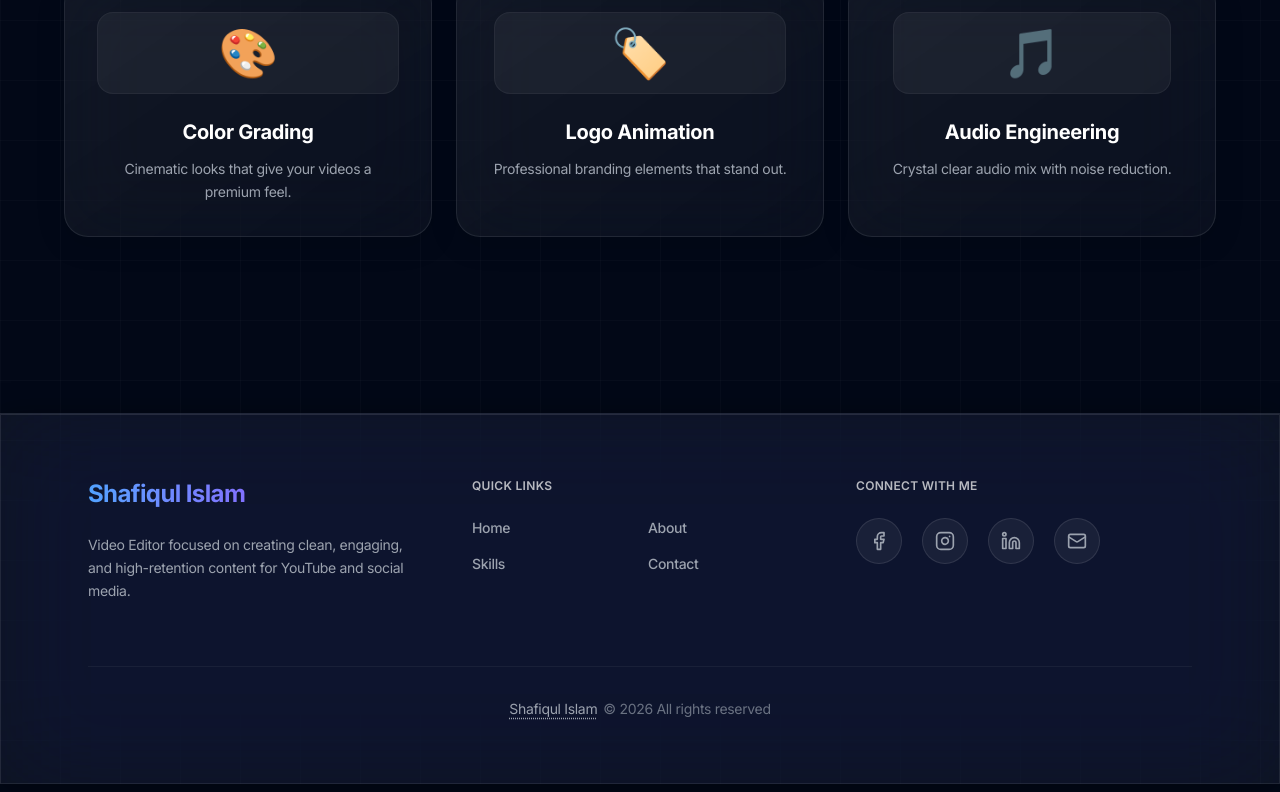
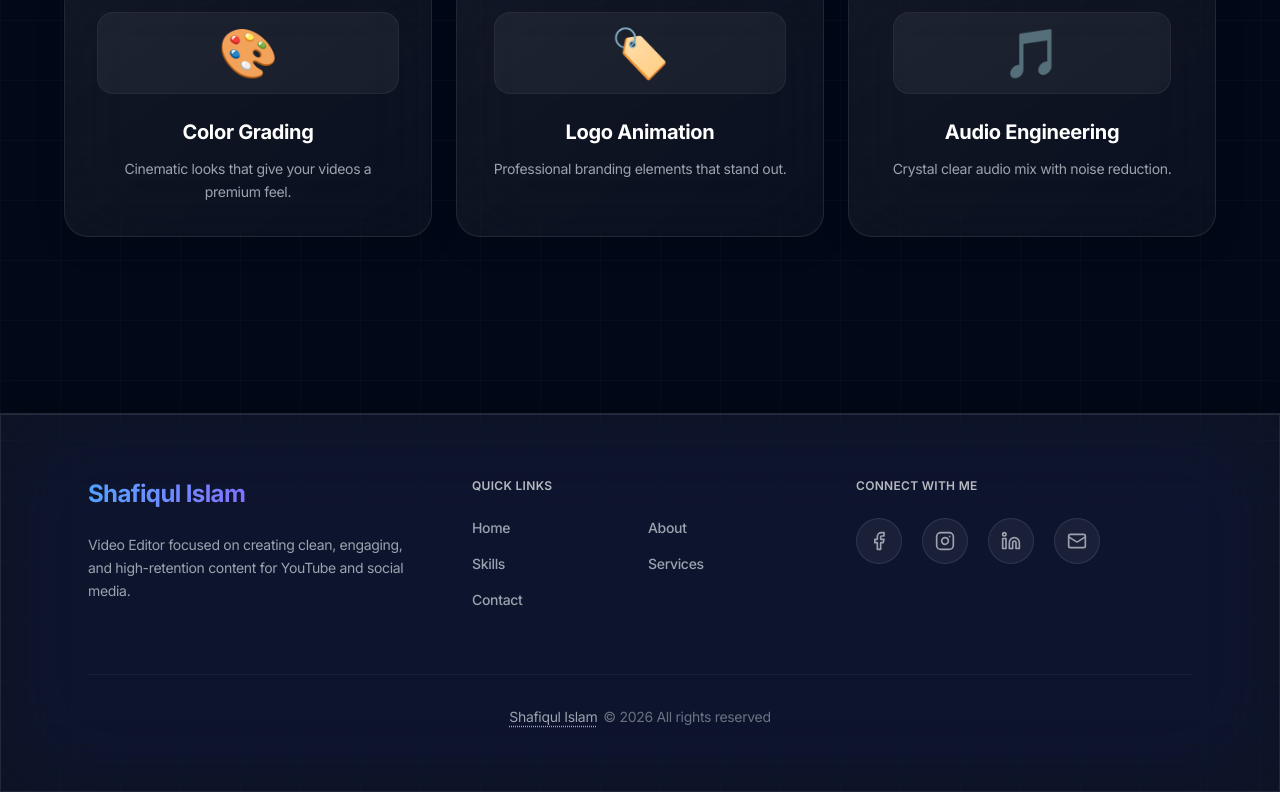
Before and after one commit to shaonshafiqul/shafiqulislam, a Next.js app: page / in a window 1280 px wide. Shown: the part 2500-3292 px from the top of the page. Built offline with nearby package versions, Linux system fonts and the light colour scheme.

Commit message:
footer service link add

```diff
--- a/src/components/footer.tsx
+++ b/src/components/footer.tsx
@@ -78,6 +78,12 @@ export default function Footer() {
                 Skills
               </Link>
               <Link
+                href="/services"
+                className="text-gray-400 hover:text-blue-400 transition-colors"
+              >
+                Services
+              </Link>
+              <Link
                 href="/contact"
                 className="text-gray-400 hover:text-blue-400 transition-colors"
               >
```
